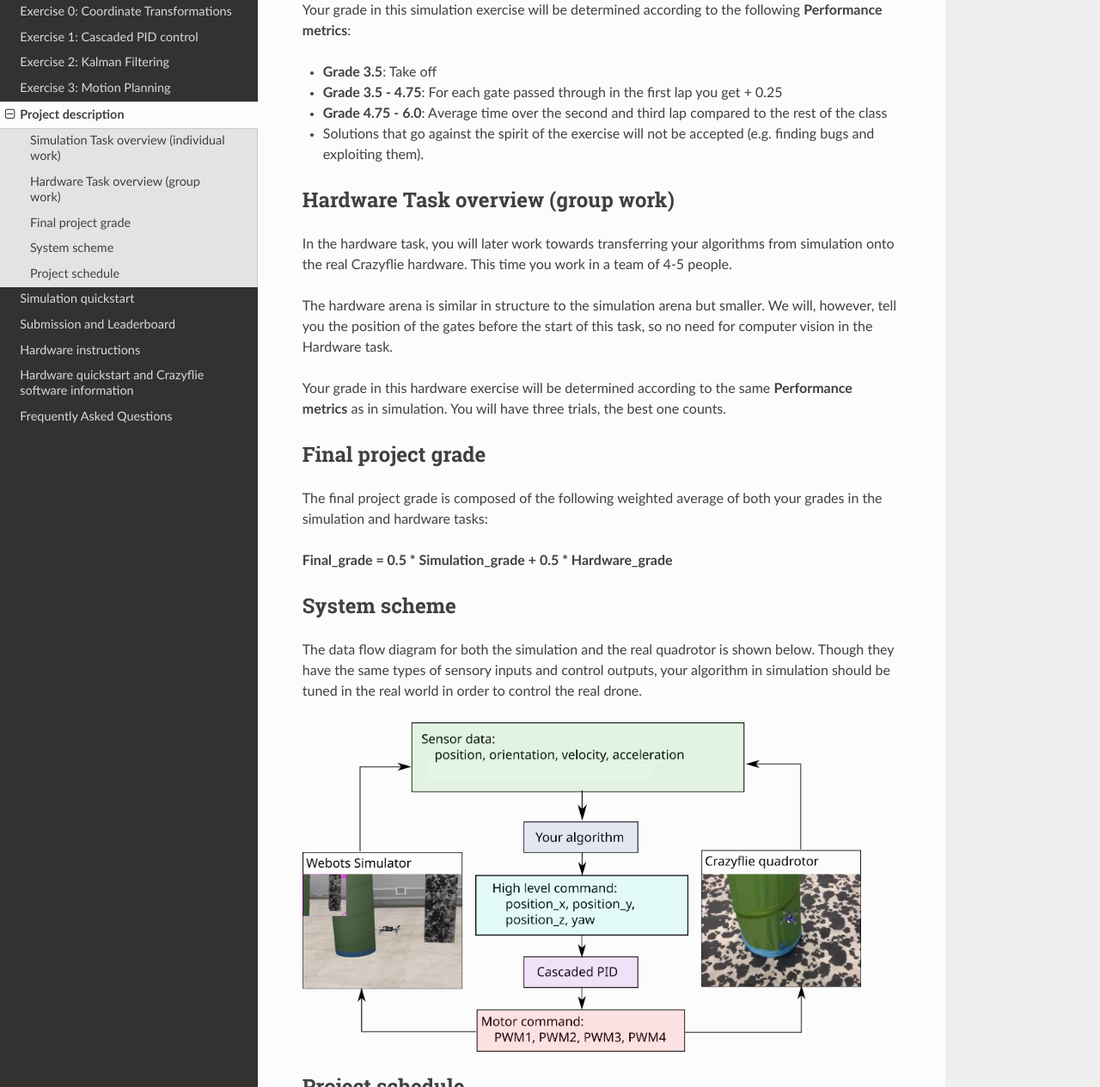
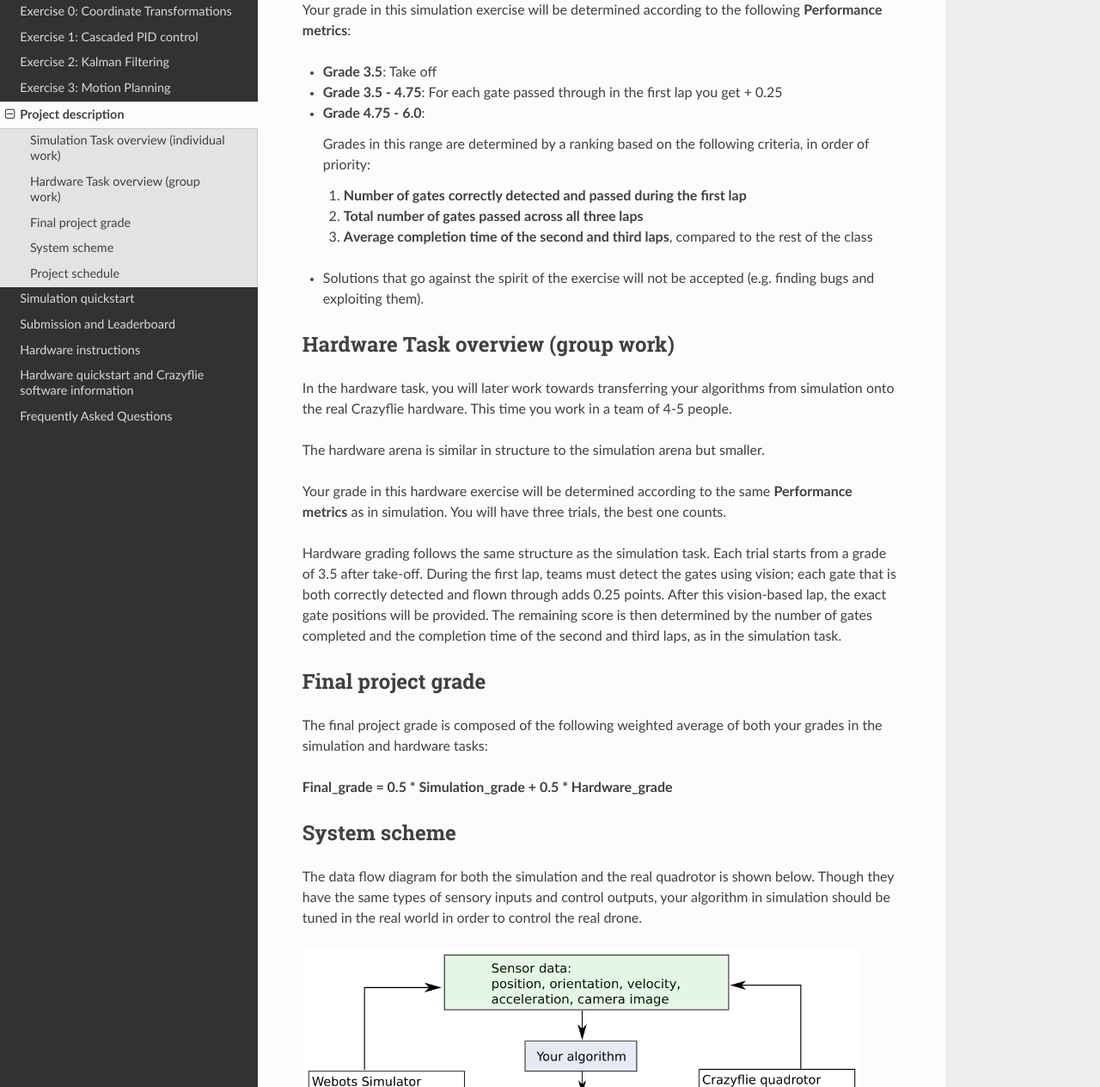
Before and after one commit to Ben-Jarvis/TEMP-crazy-tutorials-2024, a Sphinx documentation site: the page built from docs/assignment/project_description.rst, in a window 1280 px wide and 1400 px high, scrolled down 2296 px, cut to the strip 136-1400 px from the top of the window. Shown: the whole strip at 86% size. Built offline with Sphinx 7.4.7 and the Read the Docs theme 3.1.0, drawn with Linux system fonts in a browser that asks for light colours.

Commit message:
Update hardware instructions and project description for clarity and accuracy

```diff
--- a/docs/assignment/project_description.rst
+++ b/docs/assignment/project_description.rst
@@ -38,8 +38,15 @@ Your grade in this simulation exercise will be determined according to the follo
 
 - **Grade 3.5**: Take off
 - **Grade 3.5 - 4.75**: For each gate passed through in the first lap you get + 0.25
-- **Grade 4.75 - 6.0**: Average time over the second and third lap compared to the rest of the class
+- **Grade 4.75 - 6.0**:
+
+  Grades in this range are determined by a ranking based on the following criteria, in order of priority:
+
+  #. **Number of gates correctly detected and passed during the first lap**
+  #. **Total number of gates passed across all three laps**
+  #. **Average completion time of the second and third laps**, compared to the rest of the class
 - Solutions that go against the spirit of the exercise will not be accepted (e.g. finding bugs and exploiting them).
+
 
 Hardware Task overview (group work)
 -----------------------
@@ -47,9 +54,11 @@ Hardware Task overview (group work)
 In the hardware task, you will later work towards transferring your algorithms from simulation onto the real Crazyflie hardware.
 This time you work in a team of 4-5 people.
 
-The hardware arena is similar in structure to the simulation arena but smaller. We will, however, tell you the position of the gates before the start of this task, so no need for computer vision in the Hardware task.
+The hardware arena is similar in structure to the simulation arena but smaller.
 
 Your grade in this hardware exercise will be determined according to the same **Performance metrics** as in simulation. You will have three trials, the best one counts.
+
+Hardware grading follows the same structure as the simulation task. Each trial starts from a grade of 3.5 after take-off. During the first lap, teams must detect the gates using vision; each gate that is both correctly detected and flown through adds 0.25 points. After this vision-based lap, the exact gate positions will be provided. The remaining score is then determined by the number of gates completed and the completion time of the second and third laps, as in the simulation task.
 
 .. Here is a real-world test example of this project from last year:
 
```
Also changed, not shown: docs/assignment/hardware_instruction.rst (+12 -13 lines), docs/assignment/sim2real.png.
